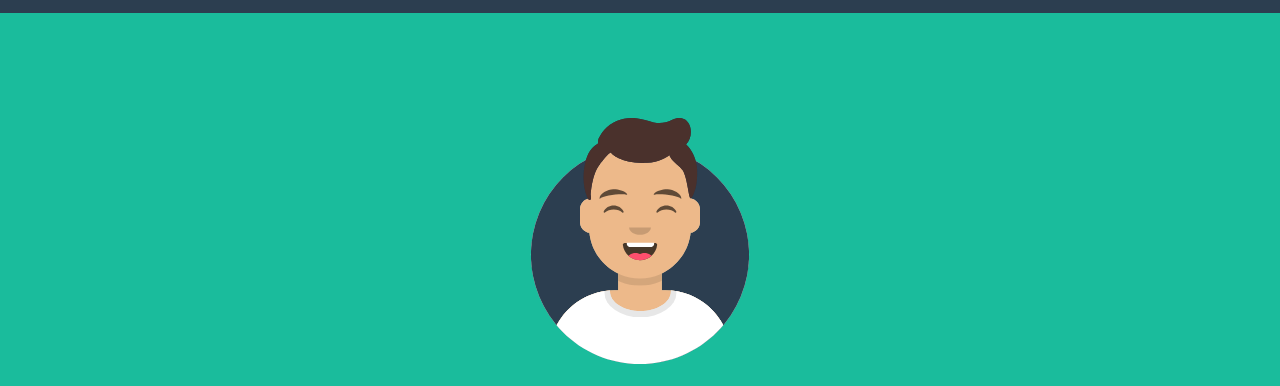
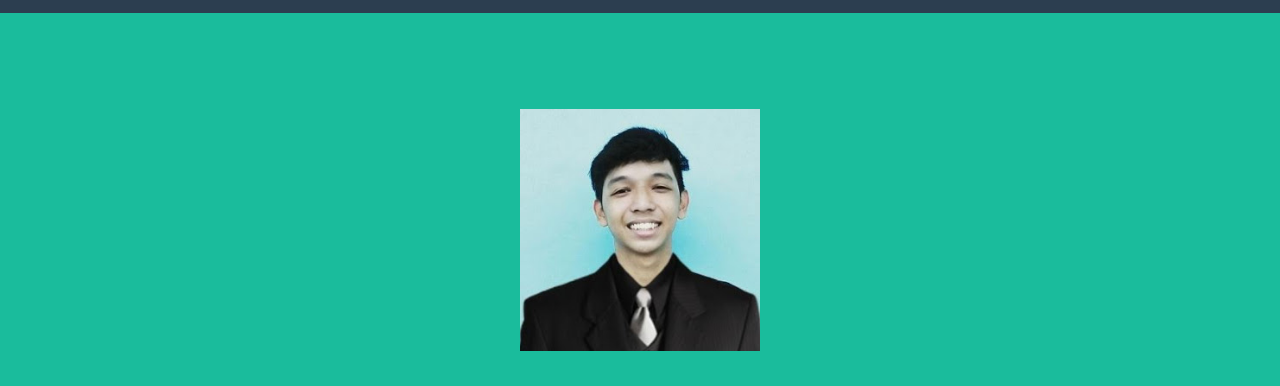
Before and after one commit to roellegoze/roellegoze.github.io, a website with bundled scripts: page index.html in a window 1280 px wide. Shown: the part 91-477 px from the top of the page. Built offline with nearby package versions, Linux system fonts and the light colour scheme.

Commit message:
Change picture

```diff
--- a/index.html
+++ b/index.html
@@ -51,7 +51,7 @@
     <div class="container d-flex align-items-center flex-column">
 
       <!-- Masthead Avatar Image -->
-      <img class="masthead-avatar mb-5" src="img/avataaars.svg" alt="">
+      <img class="masthead-avatar mb-5" src="img/portfolio/goze.jpg" alt="">
 
       <!-- Masthead Heading -->
       <h1 class="masthead-heading text-uppercase mb-0">Roelle Mardean C. Goze</h1>
```
Also changed, not shown: img/portfolio/goze.jpg (added), img/portfolio/goze.png (added).
